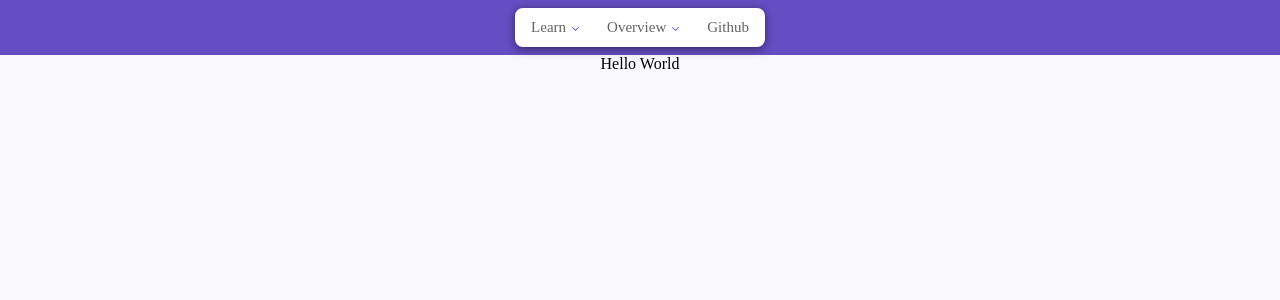
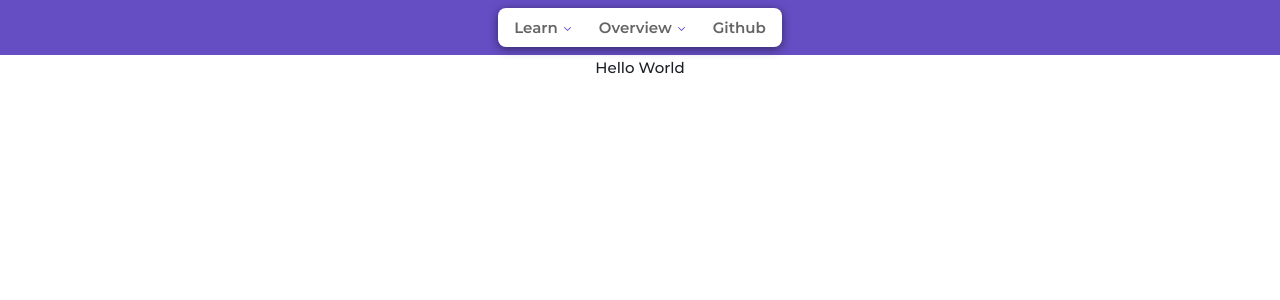
Before and after one commit to stanley-agwu/swapi-world-app, a React (Create React App) app in the folder swapi-world-app/: page / in a window 1280 px wide. Shown: the top 300 px of the page. Built offline with nearby package versions, Linux system fonts and the light colour scheme; no server answers.

Commit message:
feat(app): font set up and css variables

```diff
--- a/swapi-world-app/src/index.scss
+++ b/swapi-world-app/src/index.scss
@@ -1,4 +1,40 @@
-@import 'styles/_main.scss';
+@import 'styles/main';
+
+@font-face {
+  font-family: 'Montserrat';
+  src: url('../public/fonts/Montserrat-Regular.woff2') format('woff2'),
+    url('../public/fonts/Montserrat-Regular.woff') format('woff'),
+    url('../public/fonts/Montserrat-Regular.ttf') format('ttf');
+  font-style: normal;
+  font-weight: $fontWeightLight;
+}
+
+@font-face {
+  font-family: 'Montserrat';
+  src: url('../public/fonts/Montserrat-Medium.woff2') format('woff2'),
+    url('../public/fonts/Montserrat-Medium.woff') format('woff'),
+    url('../public/fonts/Montserrat-Medium.ttf') format('ttf');
+  font-style: normal;
+  font-weight: $baseFontWeight;
+}
+
+@font-face {
+  font-family: 'Montserrat';
+  src: url('../public/fonts/Montserrat-SemiBold.woff2') format('woff2'),
+    url('../public/fonts/Montserrat-SemiBold.woff') format('woff'),
+    url('../public/fonts/Montserrat-SemiBold.ttf') format('ttf');
+  font-style: normal;
+  font-weight: $fontWeightSemiBold;
+}
+
+@font-face {
+  font-family: 'Montserrat';
+  src: url('../public/fonts/Montserrat-Bold.woff2') format('woff2'),
+    url('../public/fonts/Montserrat-Bold.woff') format('woff'),
+    url('../public/fonts/Montserrat-Bold.ttf') format('ttf');
+  font-style: normal;
+  font-weight: $fontWeightBold;
+}
 
 *,
 *::before,
@@ -11,11 +47,16 @@
 html,
 body {
   box-sizing: border-box;
-  background: var(--slate-2);
+  background: $white;
   margin: 0;
   padding: 0;
 }
 
 :root {
-  background: var(--slate-2);
+  background: $white;
+  color: $fontColor;
+  font-family: $fontFamily;
+  font-size: $baseFontSize;
+  font-weight: $baseFontWeight;
+  line-height: $baseLineHeight;
 }
--- a/swapi-world-app/src/styles/_colors.scss
+++ b/swapi-world-app/src/styles/_colors.scss
@@ -9,6 +9,8 @@
 @import '@radix-ui/colors/mauve.css';
 @import '@radix-ui/colors/slate.css';
 @import '@radix-ui/colors/tomato.css';
+@import '@radix-ui/colors/crimson.css';
+@import '@radix-ui/colors/lime.css';
 @import '@radix-ui/colors/pink.css';
 @import '@radix-ui/colors/purple.css';
 @import '@radix-ui/colors/violet.css';
--- a/swapi-world-app/src/styles/_variables.scss
+++ b/swapi-world-app/src/styles/_variables.scss
@@ -1,5 +1,28 @@
+// color
+$white: #ffffff;
+$fontColor: var(--slate-12);
+// font-size
+$baseFontSize: 15px;
+$normalFontSize: 16px;
+$fontSizeSmall: 14px;
+$fontSizeExtraSmall: 12px;
+$fontSizeLarge: 18px;
+$fontSizeExtraLarge: 20px;
+$fontSizeXExtraLarge: 24px;
+$fontSizeUltraLarge: 36px;
+// font family
+$fontFamily: 'Montserrat', sans-serif;
+// font weight
+$baseFontWeight: 400;
+$fontWeightLight: 300;
+$fontWeightSemiBold: 500;
+$fontWeightBold: 600;
+$fontWeightExtraBold: 800;
+// spacings
 $space: 8px;
 $space-2: 16px;
 $space-3: 24px;
 $space-4: 32px;
-$white: #ffffff;
+$space-6: 64px;
+// line-height
+$baseLineHeight: 1.7;
```
